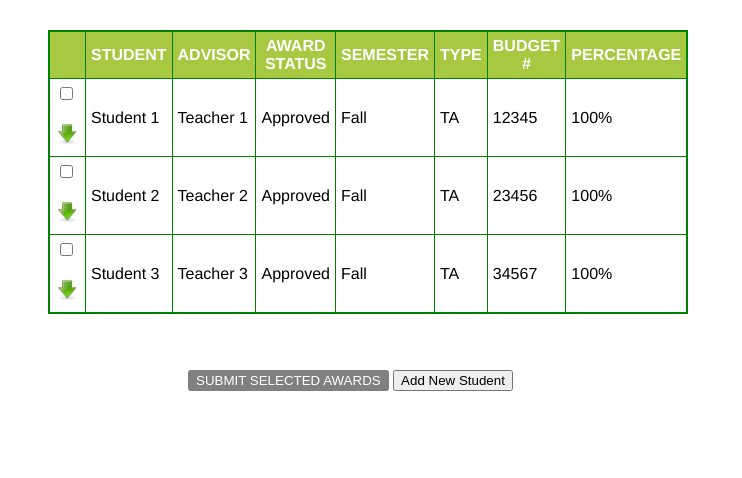
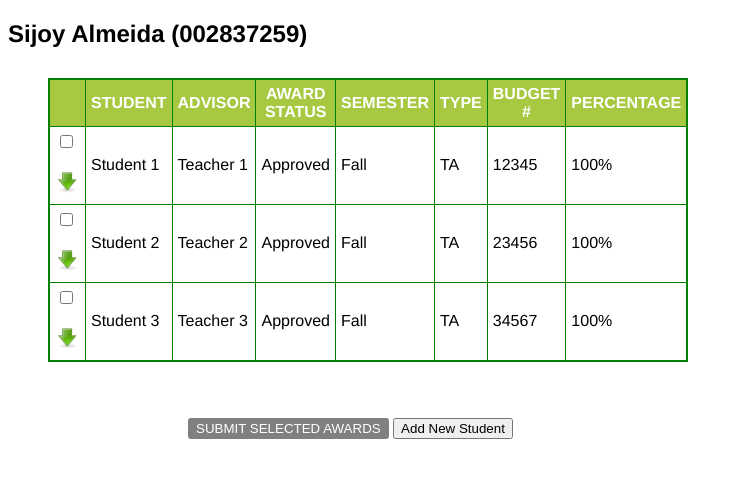
Before and after one commit to sijoyalmeida09/webdesignassignment, a plain HTML site: page Ass 3/table.html in a window 1280 px wide. Shown: the whole page, without its empty margins (0-742 px from the left). Drawn offline with Linux system fonts and the light colour scheme.

Commit message:
Update table.html

```diff
--- a/Ass 3/table.html
+++ b/Ass 3/table.html
@@ -1,6 +1,4 @@
 <!DOCTYPE html>
-
-<!-- Also read chapter 9 from slides - Regular Expressions -->
 
 <html>
 <head>
@@ -9,6 +7,7 @@
 	<link rel="stylesheet" type="text/css" href="style.css">
 
 </head>
+<h2>Sijoy Almeida (002837259)</h2>
 <body onload= "imageAction()">
 	<table id="myTable">
 		<tr>
```
